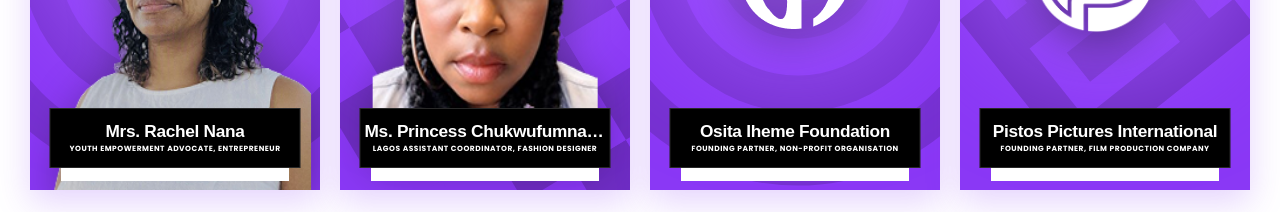
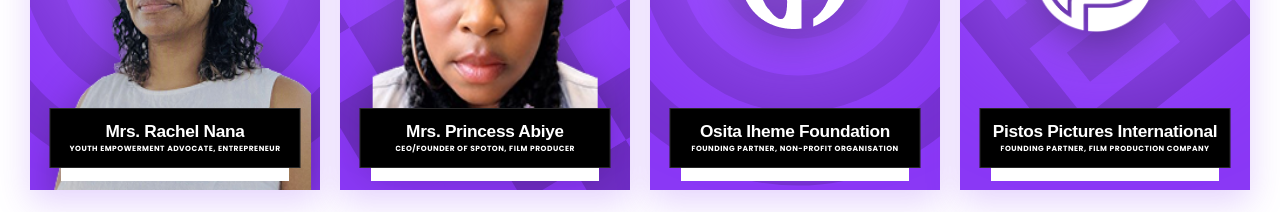
Before and after one commit to Ilesanmi-Crown/Chresthos-Empowerment-Foundation, a React (Vite) app: page / in a window 1280 px wide. Shown: the part 4140-4352 px from the top of the page. Built offline with nearby package versions, Linux system fonts and the light colour scheme; a web font is replaced by a local one.

Commit message:
Update homeData.js
I changed Mrs. Princess Abiye name and role

```diff
--- a/src/data/homeData.js
+++ b/src/data/homeData.js
@@ -122,8 +122,8 @@ export const PARTNERS = [
   },
    {
     id: 'partner-6',
-    name: 'Ms. Princess Chukwufumnanya Okoh',
-    role: 'LAGOS ASSISTANT COORDINATOR, FASHION DESIGNER',
+    name: 'Mrs. Princess Abiye',
+    role: 'CEO/FOUNDER OF SPOTON, FILM PRODUCER',
     image: '/assets/partner-mrs-princess.png',
     pattern: 'diamonds',
     isCutout: true,
```
